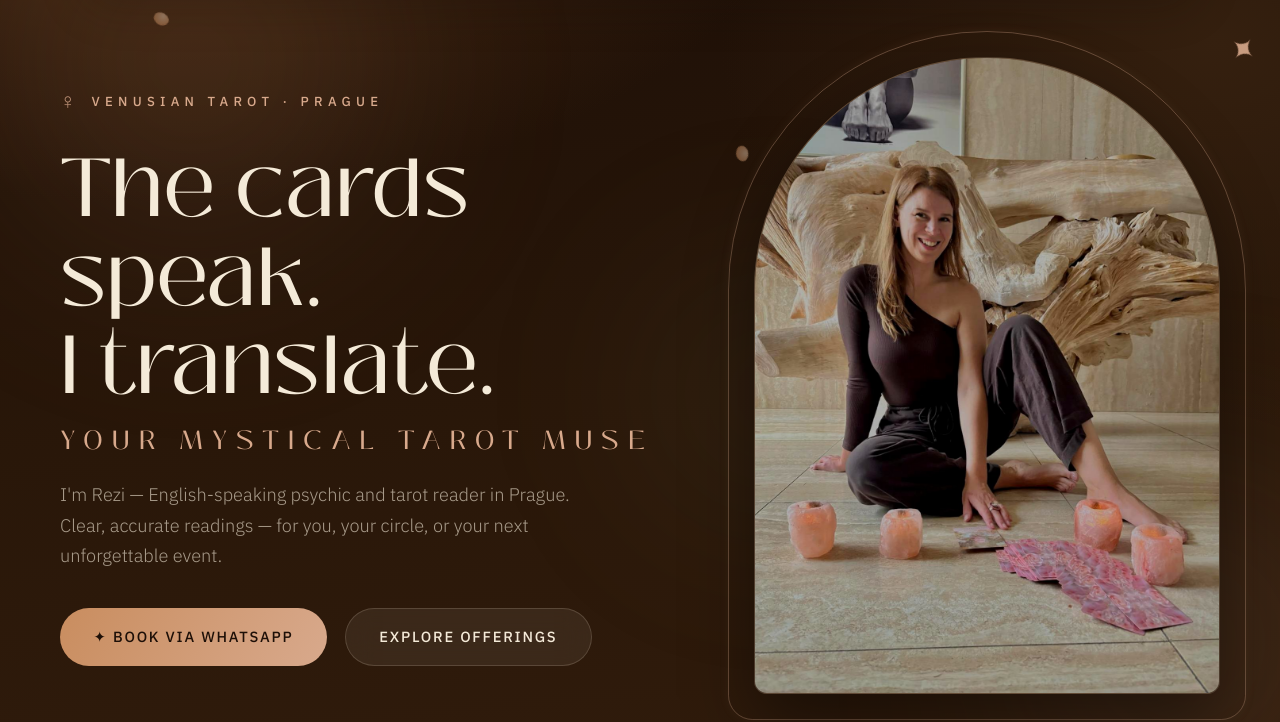
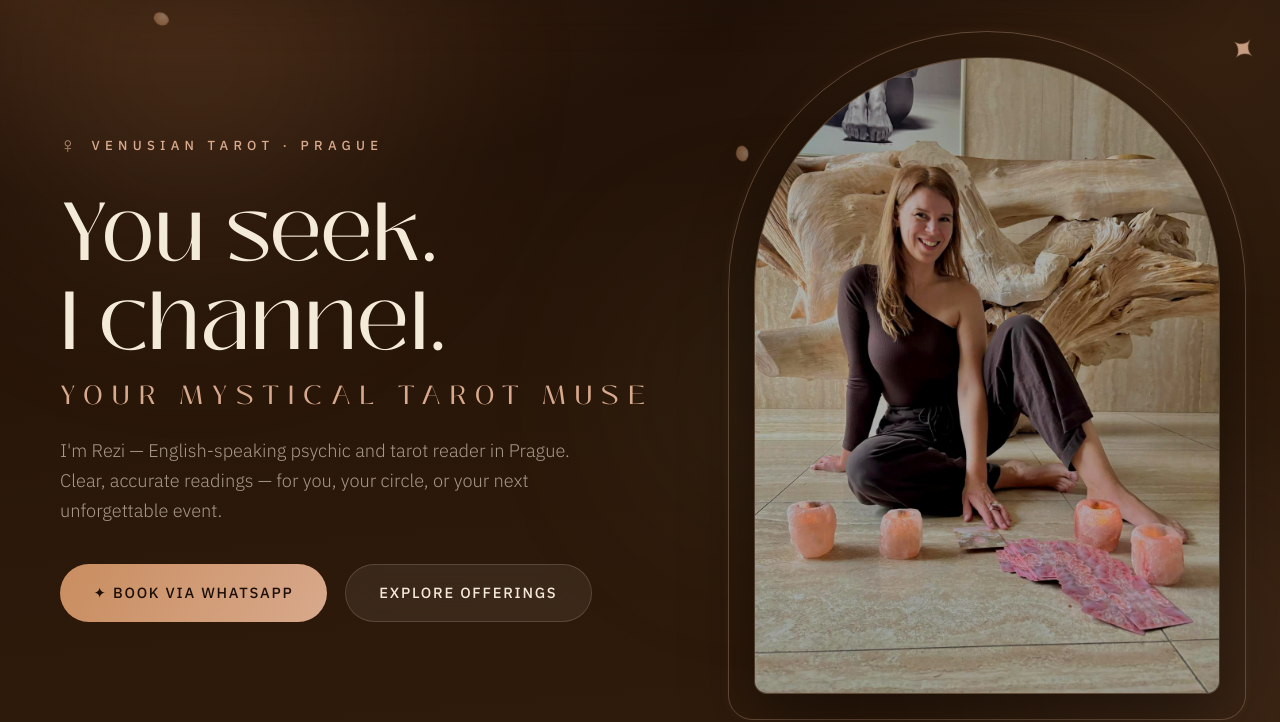
Before and after one commit to terezaprazakova1-afk/rezi-tarot, a plain HTML site: page index.html in a window 1280 px wide. Shown: the part 87-809 px from the top of the page. Drawn offline with Linux system fonts and the light colour scheme.

Commit message:
Add files via upload

```diff
--- a/index.html
+++ b/index.html
@@ -635,7 +635,7 @@ footer .fl span{color:var(--rose)}
   <div class="wrap hero-grid">
     <div>
       <p class="hero-kicker reveal visible">Venusian Tarot · Prague</p>
-      <h1 class="reveal visible d1">The cards speak.<br>I translate.
+      <h1 class="reveal visible d1">You seek.<br>I channel.
         <em>your mystical tarot muse</em>
       </h1>
       <p class="lead reveal visible d2">
```
